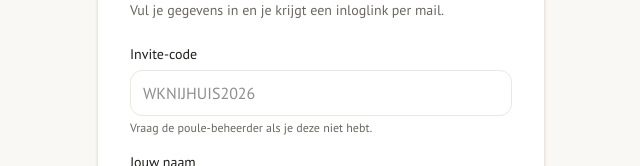
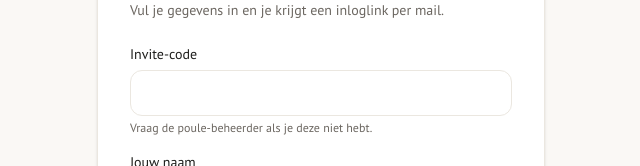
Before and after one commit to gielkleinjan-dev/nijhuis-wk-poule, a Next.js app: page /login in a window 1280 px wide. Shown: the part 335-501 px from the top of the page, without its empty margins (319-959 px from the left). Built offline with nearby package versions, Linux system fonts and the light colour scheme.

Commit message:
fix(login): remove invite code from placeholder (was leaking real code)

```diff
--- a/app/login/page.tsx
+++ b/app/login/page.tsx
@@ -135,7 +135,6 @@ export default function LoginPage() {
                       value={code}
                       onChange={(v) => setCode(v.toUpperCase())}
                       required
-                      placeholder="WKNIJHUIS2026"
                       hint="Vraag de poule-beheerder als je deze niet hebt."
                     />
                     <Field label="Jouw naam" value={name} onChange={setName} required />
```
